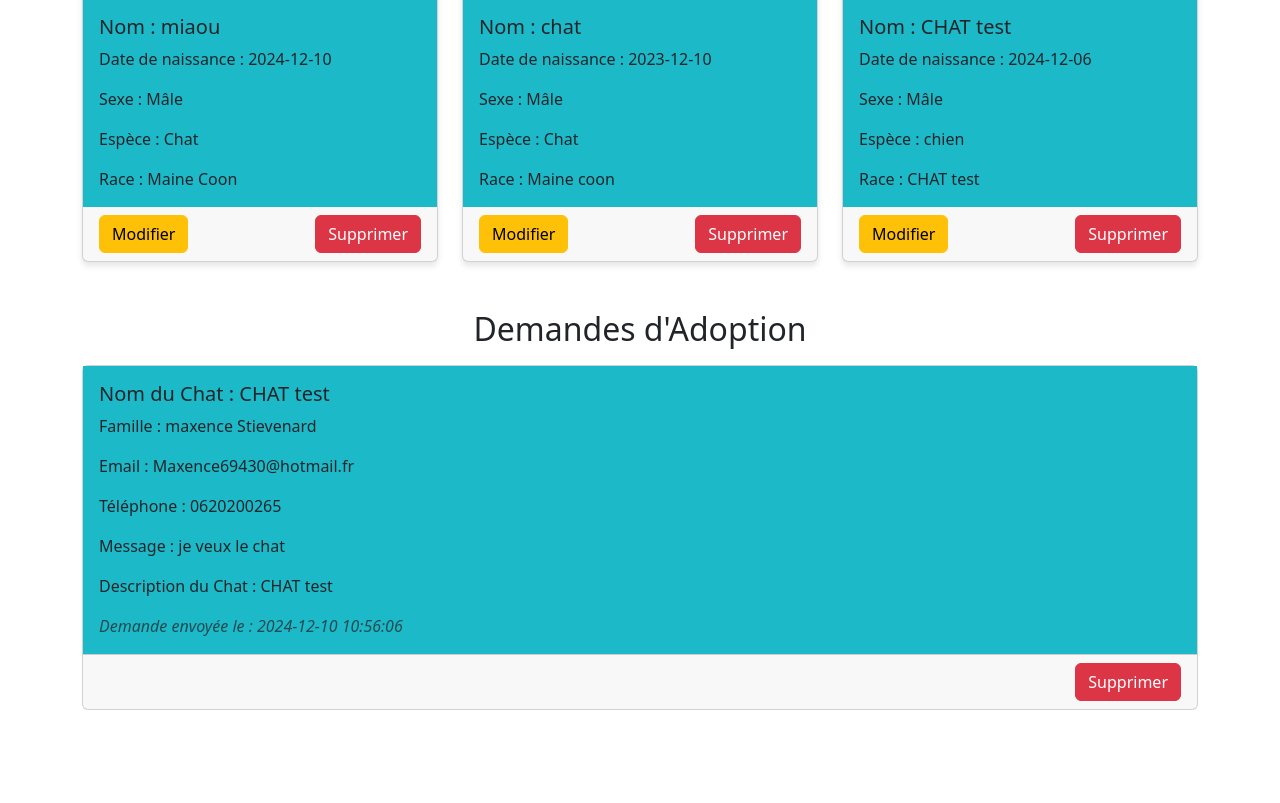
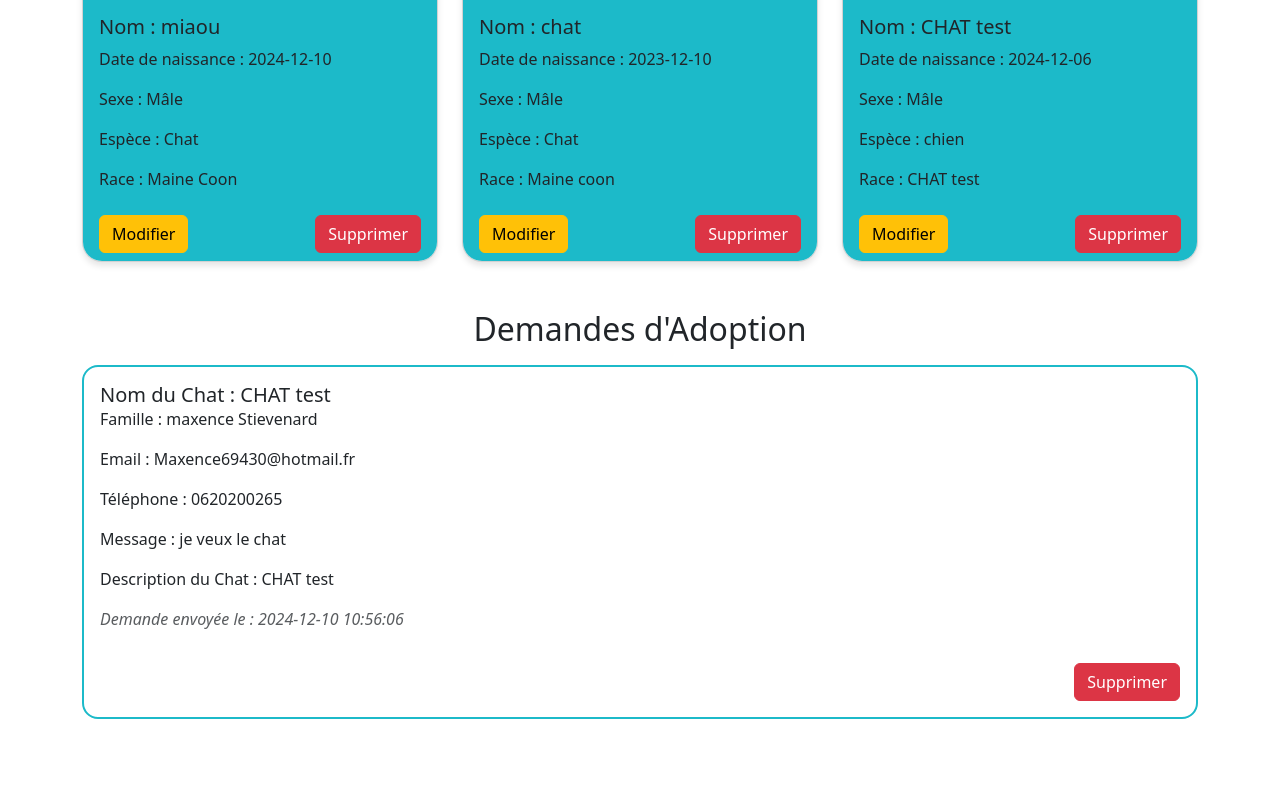
Before and after one commit to Nexzii/sae-301-MAXENCE--STIEVENARD, a PHP site: page /admin.php in a window 1280 px wide. Shown: the part 1344-2147 px from the top of the page. Before the commit the page ends 2054 px from the top, so only its background shows below. Run offline with PHP 8.4, Linux system fonts and the light colour scheme; data comes from the database, SQL or seed files in the repository.

Commit message:
css pratiquement fini sauf modification

```diff
--- a/site sae 301/Style.css
+++ b/site sae 301/Style.css
@@ -4,7 +4,6 @@ body {
     font-family: Arial, sans-serif;
     margin: 0;
     padding: 0;
-    background-color: #f9f9f9;
 }
 
 /* Header */
--- a/site sae 301/admin.css
+++ b/site sae 301/admin.css
@@ -47,26 +47,28 @@ h1, h2 {
     background-color:#dd0303;
 }
 
-/* Liste des animaux */
 .custom-card {
-    border: none; /* Supprime les bordures */
     box-shadow: 0px 4px 6px rgba(0, 0, 0, 0.1);
+    border-radius: 20px !important;
+    overflow: hidden; /* Assure que les enfants respectent le radius */
 }
 
+.custom-card,
 .custom-card .card-footer {
-    border: none; /* Supprime la bordure du haut dans le footer */
+    border: none;
+    background-color: #1cbac9;
+    color: white;
+    border-radius: 0; /* Laissez ces éléments sans bord arrondi pour éviter les doublons */
 }
+
 .card-body{
     background-color: #1cbac9;
 }
-.card-footer{
- background-color: #1cbac9;
+
+.card-footer2{
+    border-radius: 20px !important;
+    overflow: hidden; /* Assure que les enfants respectent le radius */
 }
-:root {
-    --custom-blue: #1cbac9; /* Votre couleur personnalisée */
-    --custom-blue-rgb: 28, 186, 201; /* Valeur RGB correspondante */
+.mbdf{
+    border: 2px solid #1cbac9;
 }
-.card-custom-blue {
-    background-color: var(--custom-blue); /* Couleur de fond */
-    color: white; /* Texte blanc pour un bon contraste */
-}
--- a/site sae 301/admin.php
+++ b/site sae 301/admin.php
@@ -68,7 +68,7 @@ $demandes = $query->fetchAll(PDO::FETCH_ASSOC);
 
     <!-- Formulaire pour ajouter un animal -->
     <div class="form-container mb-4">
-        <div class="card-body">
+        <div>
             <h2 class="card-title">Ajouter un Animal</h2>
             <form method="post" action="admin.php" >
                 <div>
@@ -145,11 +145,11 @@ $demandes = $query->fetchAll(PDO::FETCH_ASSOC);
 
     <!-- Liste des demandes -->
     <h2 class="mt-5 mb-3">Demandes d'Adoption</h2>
-    <div class="row row-cols-1 g-4">
+    <div class="row row-cols-1 g-4 ">
         <?php foreach ($demandes as $demande): ?>
             <div class="col">
-                <div class="card">
-                    <div class="card-body">
+                <div class="mb-3 rounded-4 mbdf ">
+                    <div class="m-3">
                         <h5 class="card-title">Nom du Chat : <?= htmlspecialchars($demande['nom_chat']) ?></h5>
                         <p class="card-text">Famille : <?= htmlspecialchars($demande['nom_famille']) ?></p>
                         <p class="card-text">Email : <?= htmlspecialchars($demande['email']) ?></p>
@@ -158,8 +158,8 @@ $demandes = $query->fetchAll(PDO::FETCH_ASSOC);
                         <p class="card-text">Description du Chat : <?= htmlspecialchars($demande['description_chat']) ?></p>
                         <p class="card-text text-muted"><em>Demande envoyée le : <?= htmlspecialchars($demande['date_demande']) ?></em></p>
                     </div>
-                    <div class="card-footer text-end">
-                        <a href="?delete_demande_id=<?= $demande['id'] ?>" class="btn btn-danger" onclick="return confirm('Voulez-vous vraiment supprimer cette demande ?')">Supprimer</a>
+                    <div class="card-footer2 text-end">
+                        <a href="?delete_demande_id=<?= $demande['id'] ?>" class="btn btn-danger m-3" onclick="return confirm('Voulez-vous vraiment supprimer cette demande ?')">Supprimer</a>
                     </div>
                 </div>
             </div>
```
